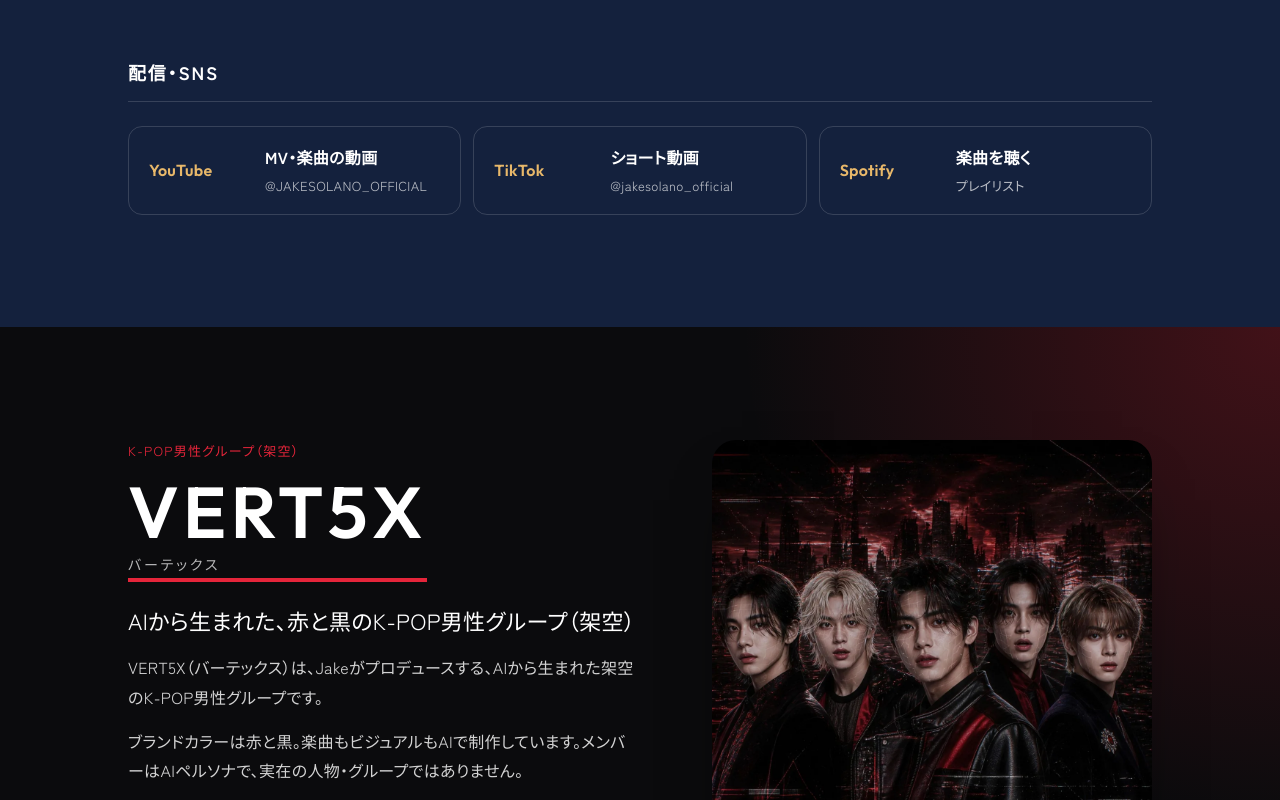
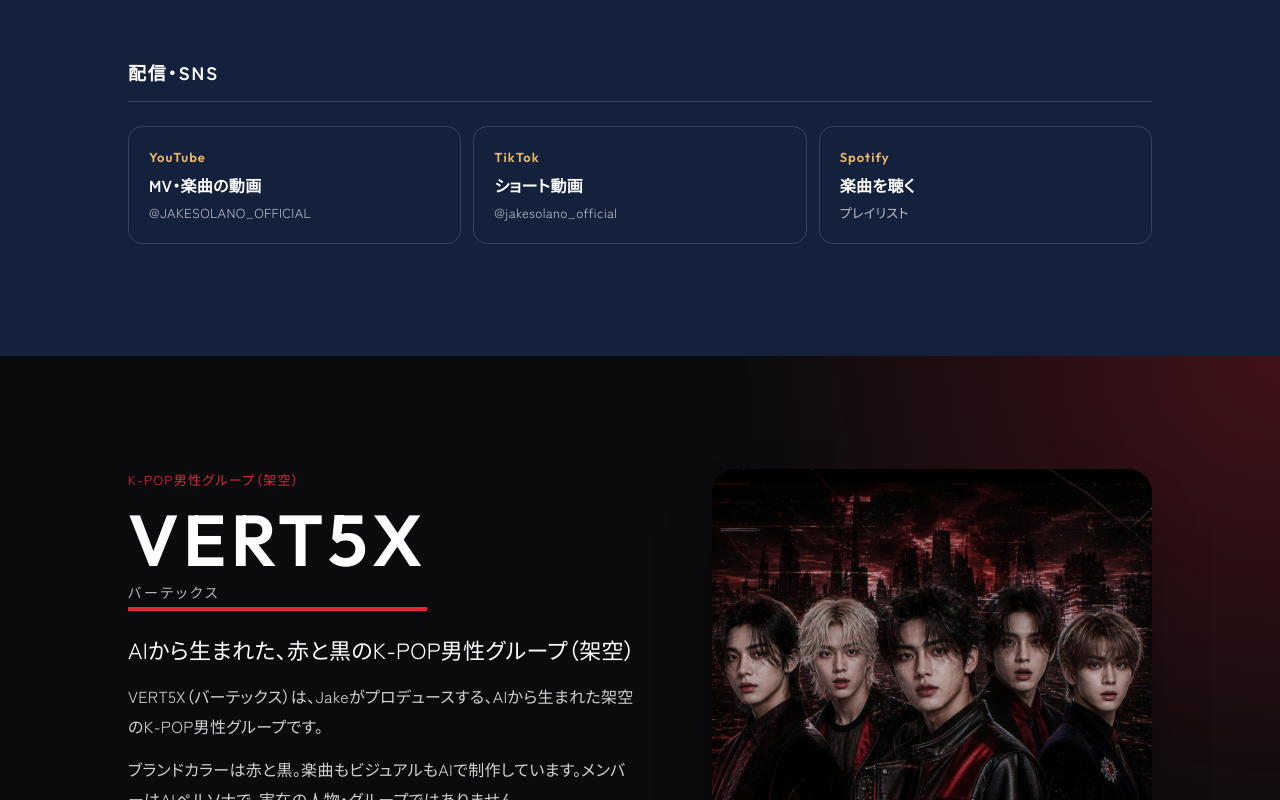
Before and after one commit to motionimagingjp/scad-ai-lab, a Next.js app: page /music in a window 1280 px wide. Shown: the part 1600-2400 px from the top of the page. Built offline with nearby package versions, Linux system fonts and the light colour scheme.

Commit message:
音楽ページ: 配信先カードを同じ形・同じ高さにそろえる
Co-Authored-By: Claude Opus 5.5 <noreply@anthropic.com>
Claude-Session: https://claude.ai/code/session_01AVbV53gsH8xXdz5xAzrh7Z

```diff
--- a/app/globals.css
+++ b/app/globals.css
@@ -848,11 +848,13 @@ ol {
   gap: 12px;
   margin-top: 24px;
 }
+/* 配信先のカード。3つとも同じ形・同じ高さ（上から 媒体名／内容／アカウント） */
 .platform {
-  display: grid;
-  grid-template-columns: 100px 1fr;
-  gap: 2px 16px;
-  padding: 16px 20px;
+  display: flex;
+  flex-direction: column;
+  gap: 4px;
+  height: 100%;
+  padding: 18px 20px;
   border-radius: 14px;
   border: 1px solid rgba(255, 255, 255, 0.15);
   color: var(--white);
@@ -864,19 +866,23 @@ ol {
   background: rgba(255, 255, 255, 0.05);
 }
 .platform__label {
-  grid-row: span 2;
-  align-self: center;
   font-family: var(--font-en-stack);
+  font-size: 13px;
   font-weight: 600;
+  letter-spacing: 0.08em;
   color: var(--m-accent);
 }
 .platform__use {
   font-weight: 700;
+  line-height: 1.5;
 }
 .platform__handle {
+  min-width: 0;
+  overflow: hidden;
+  text-overflow: ellipsis;
+  white-space: nowrap;
   font-size: 13px;
   opacity: 0.7;
-  overflow-wrap: anywhere;
 }
 .mfoot {
   padding-block: 48px;
```
